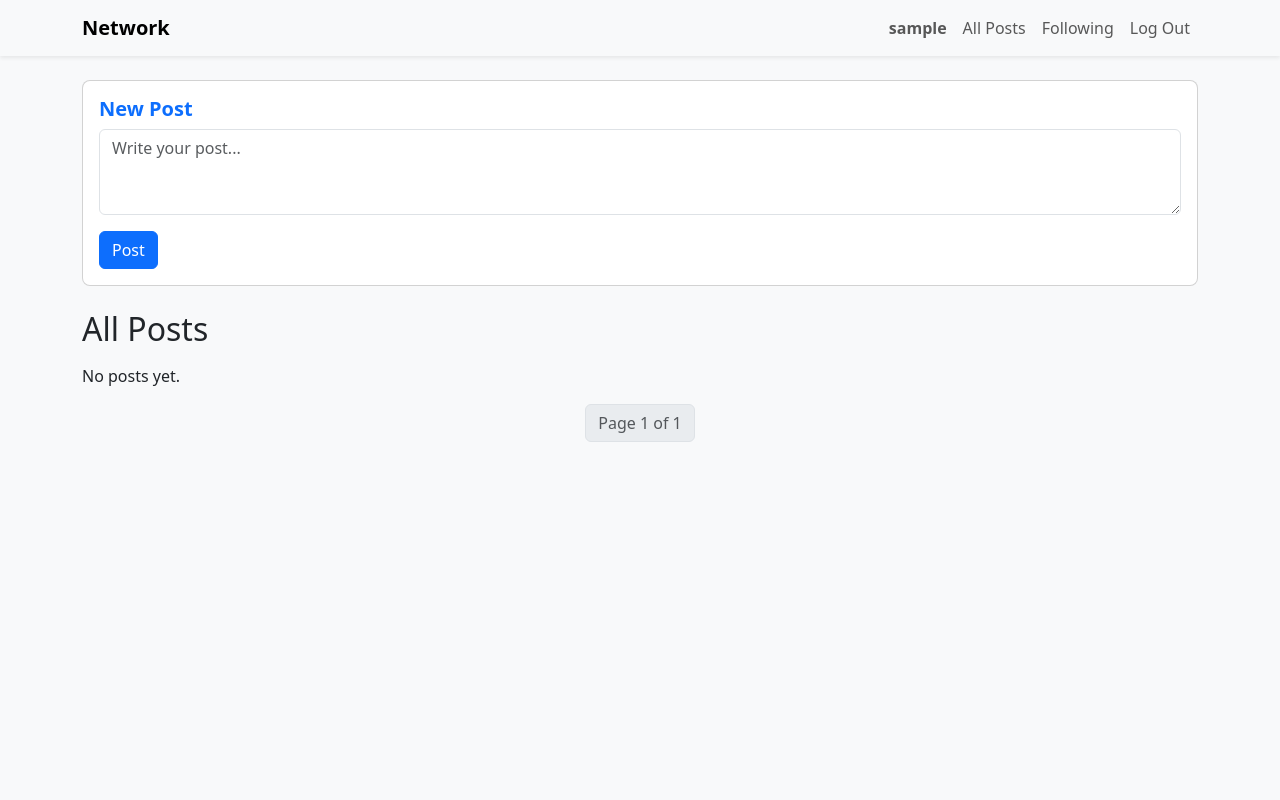
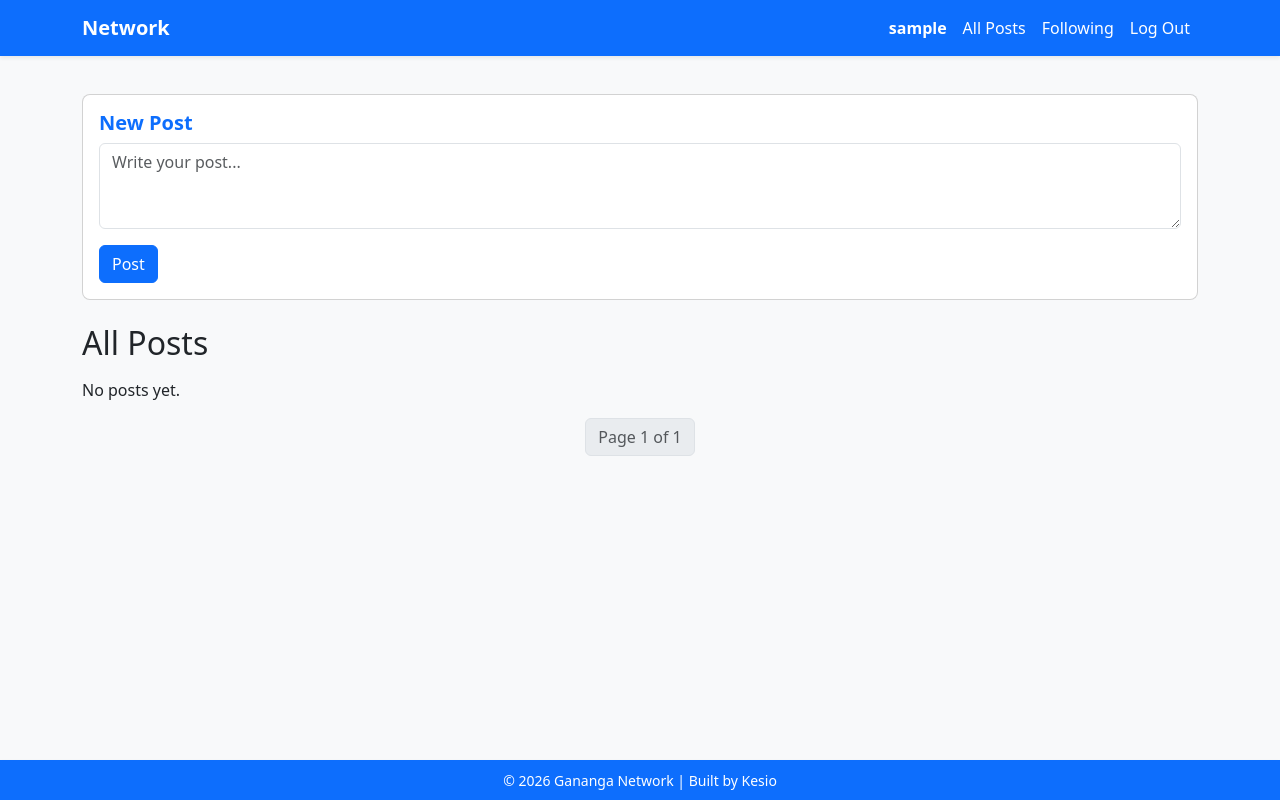
Before and after one commit to kesio-byte/project4, a Django app: page / in a window 1280 px wide. Run offline with Django 3.2, Linux system fonts and the light colour scheme; the visitor is signed in with stand-in values (Sample User, id 1); data that the repository does not hold is empty.

Commit message:
Add sticky nav and fixed footer layout

```diff
--- a/network/static/network/styles.css
+++ b/network/static/network/styles.css
@@ -1,7 +1,32 @@
+/* Main body */
 body {
   background-color: #f8f9fa; /* light gray */
+  margin: 0;
+  padding-top: 70px;   /* space for nav */
+  padding-bottom: 50px; /* space for footer */
 }
 
+/* Sticky Nav */
+.my-nav {
+  position: fixed;
+  top: 0;
+  left: 0;
+  width: 100%;
+  background: #0d6efd; /* Bootstrap primary blue */
+  z-index: 1000;
+}
+
+/* Fixed Footer */
+.my-footer {
+  position: fixed;
+  bottom: 0;
+  left: 0;
+  width: 100%;
+  background: #0d6efd;
+  z-index: 1000;
+}
+
+/* Cards */
 .card {
   margin-bottom: 1rem;
   border-radius: 8px;
@@ -9,8 +34,22 @@ body {
 
 .card-title {
   font-weight: bold;
-  color: #0d6efd; /* Bootstrap primary blue */
+  color: #0d6efd;
 }
+
 .content {
   font-size: 1rem;
 }
+
+/* Pagination */
+.pagination {
+  margin-bottom: 60px; /* keep above footer */
+}
+
+.page-link {
+  color: #0d6efd;
+}
+
+.page-link:hover {
+  background-color: #e9ecef;
+}
--- a/network/templates/network/layout.html
+++ b/network/templates/network/layout.html
@@ -3,36 +3,50 @@
 <html lang="en">
 <head>
     <title>{% block title %}Social Network{% endblock %}</title>
+
     <!-- Bootstrap 5 -->
     <link rel="stylesheet" href="https://cdn.jsdelivr.net/npm/bootstrap@5.3.3/dist/css/bootstrap.min.css">
+
+    <!-- My CSS -->
     <link href="{% static 'network/styles.css' %}" rel="stylesheet">
+
+    <!-- My JavaScript -->
     <script src="{% static 'network/network.js' %}"></script>
 </head>
 <body>
 
-<nav class="navbar navbar-expand-lg navbar-light bg-light shadow-sm">
+<!-- My Sticky Nav -->
+<nav class="navbar navbar-expand-lg shadow-sm my-nav">
   <div class="container">
-    <a class="navbar-brand fw-bold" href="{% url 'index' %}">Network</a>
+    <a class="navbar-brand fw-bold text-white" href="{% url 'index' %}">Network</a>
     <ul class="navbar-nav ms-auto">
       {% if user.is_authenticated %}
         <li class="nav-item">
-          <a class="nav-link" href="#"><strong>{{ user.username }}</strong></a>
+          <a class="nav-link text-white" href="#"><strong>{{ user.username }}</strong></a>
         </li>
-        <li class="nav-item"><a class="nav-link" href="{% url 'index' %}">All Posts</a></li>
-        <li class="nav-item"><a class="nav-link" href="{% url 'following' %}">Following</a></li>
-        <li class="nav-item"><a class="nav-link" href="{% url 'logout' %}">Log Out</a></li>
+        <li class="nav-item"><a class="nav-link text-white" href="{% url 'index' %}">All Posts</a></li>
+        <li class="nav-item"><a class="nav-link text-white" href="{% url 'following' %}">Following</a></li>
+        <li class="nav-item"><a class="nav-link text-white" href="{% url 'logout' %}">Log Out</a></li>
       {% else %}
-        <li class="nav-item"><a class="nav-link" href="{% url 'login' %}">Log In</a></li>
-        <li class="nav-item"><a class="nav-link" href="{% url 'register' %}">Register</a></li>
+        <li class="nav-item"><a class="nav-link text-white" href="{% url 'login' %}">Log In</a></li>
+        <li class="nav-item"><a class="nav-link text-white" href="{% url 'register' %}">Register</a></li>
       {% endif %}
     </ul>
   </div>
 </nav>
 
+<!-- Main Content -->
 <div class="container mt-4">
   {% block body %}
   {% endblock %}
 </div>
 
+<!--My Fixed Footer -->
+<footer class="shadow-sm my-footer">
+  <div class="container text-center py-2">
+    <small class="text-white">&copy; 2026 Gananga Network | Built by Kesio</small>
+  </div>
+</footer>
+
 </body>
 </html>
```
